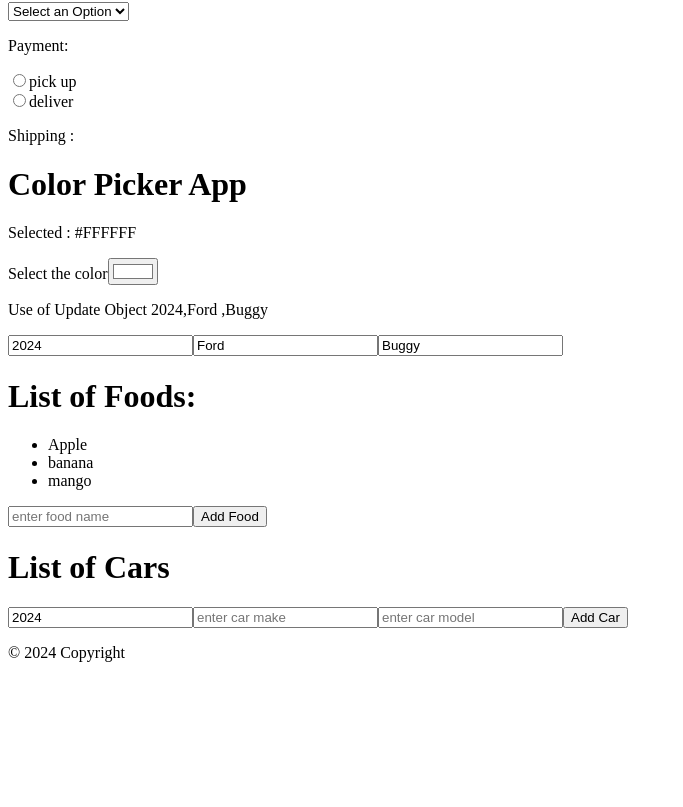
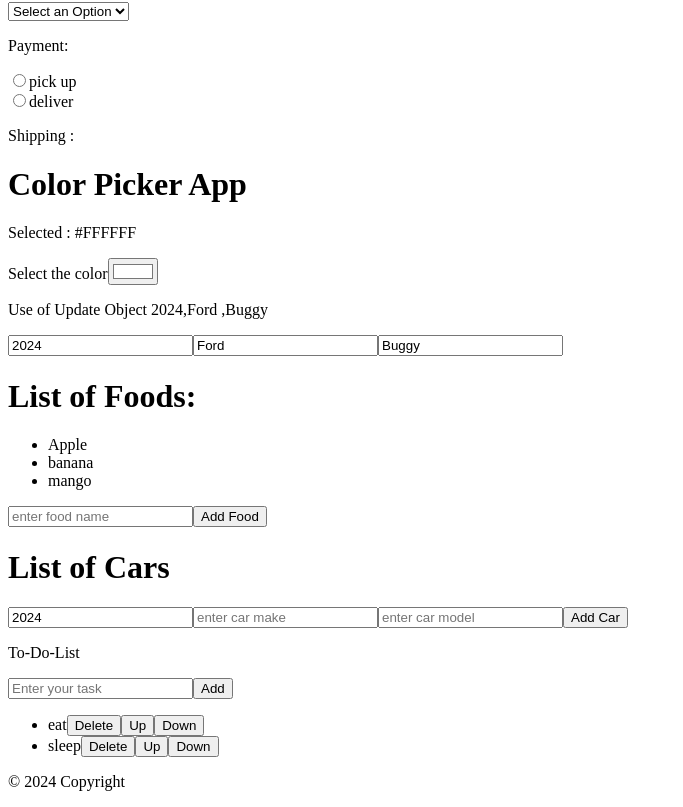
Before and after one commit to ZestyZeeshan/ReactRevision, a React (Vite) app: page / in a window 1280 px wide. Shown: the part 1677-2484 px from the top of the page, without its empty margins (0-683 px from the left). Before the commit the page ends 2355 px from the top, so only its background shows below. Built offline with nearby package versions, Linux system fonts and the light colour scheme.

Commit message:
To-Do-List

```diff
--- a/src/App.jsx
+++ b/src/App.jsx
@@ -13,6 +13,7 @@ import ColorPickerApp from "./ColorPicker/ColorPickerApp";
 import UpdateObject from "./UpdateObject/UpdateObject";
 import UpdateArray from "./Array/UpdateArray";
 import UpdateArrayObject from "./Array/UpdateArrayObject";
+import ToDoList from "./To-Do-list/ToDoList";
 
 function App() {
 
@@ -39,6 +40,7 @@ function App() {
       <UpdateObject/>
       <UpdateArray/>
       <UpdateArrayObject/>
+      <ToDoList/>
 
 
       <Footer/>
--- /dev/null
+++ b/src/To-Do-list/ToDoList.jsx
@@ -0,0 +1,72 @@
+import { useState } from "react";
+
+const ToDoList=()=>{
+
+    const[work,setWork] = useState(["eat","sleep"])
+    const[newTask,setNewtask]=useState("")
+
+    function handleInputChange(event){
+        setNewtask(event.target.value);
+    }
+
+    function handleAddevent(){
+        if(newTask.trim() !== ""){
+            setWork(t => [...t,newTask]);
+            setNewtask("")
+
+        }
+
+    }
+
+    function handledelete(index){
+        const updatedTask = work.filter((_,i)=> i !== index);
+        setWork(updatedTask);
+    }
+
+    function handleUp(index) {
+        if (index > 0) {
+            const updatedTasks = [...work];
+            [updatedTasks[index], updatedTasks[index - 1]] = [updatedTasks[index - 1], updatedTasks[index]];
+            setWork(updatedTasks);
+        }
+    }
+
+    function handleDown(index) {
+        if (index < work.length - 1) {
+            const updatedTasks = [...work];
+            [updatedTasks[index], updatedTasks[index + 1]] = [updatedTasks[index + 1], updatedTasks[index]];
+            setWork(updatedTasks);
+        }
+    }
+    return(
+        <div>
+            <p>To-Do-List</p>
+            <div>
+                <input type="text"
+                placeholder="Enter your task"
+                value={newTask}
+                onChange={handleInputChange}/>
+                <button className="add-button"
+                onClick={handleAddevent}>Add</button>
+            </div>
+
+            <ul>
+                {work.map((element,index)=><li key={index}>
+                    <span className="text">{element}</span>
+                    <button className="delete-button"
+                    onClick={ () => handledelete(index)}>Delete</button>
+
+                    <button className="up-button"
+                    onClick={ () => handleUp(index)}>Up</button>
+
+                    <button className="down-button"
+                    onClick={ () => handleDown(index)}>Down</button>
+                    </li>
+
+                )}
+            </ul>
+
+        </div>
+    )
+}
+export default ToDoList;
```
